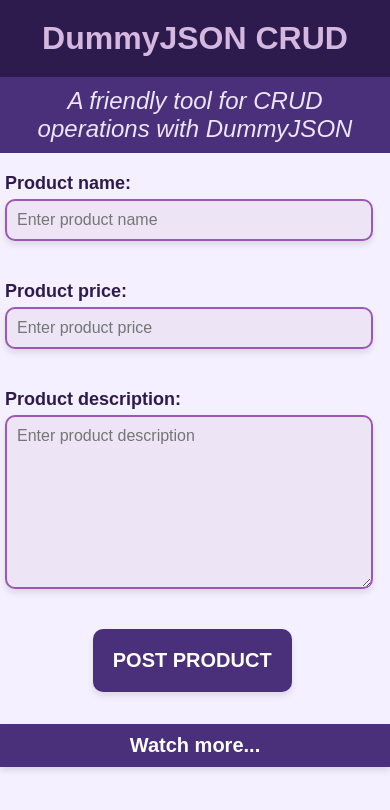
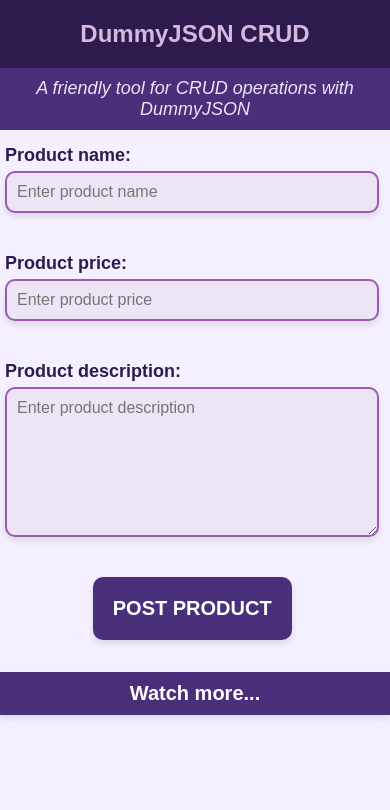
Before and after one commit to Tiguer04/DummyJSON-CRUD, a website: page public/index.html in a window 390 px wide. Drawn offline with Linux system fonts and the light colour scheme; some packages are replaced by stand-ins of ours; no server answers; a script that the page names is missing; a web font is replaced by a local one.

Commit message:
The input's size error has been solved.

```diff
--- a/public/styles.css
+++ b/public/styles.css
@@ -66,6 +66,7 @@
   background-color: #EDE5F5;
   color:#2D1B4E;
   border: 2px solid #9B59B6;
+  box-sizing: border-box;
 }
 
 textarea{
@@ -80,6 +81,7 @@
   background-color: #EDE5F5;
   color:#2D1B4E;
   max-height: 250px;
+  box-sizing: border-box;
 }
 
 ul{
@@ -145,11 +147,11 @@
 }
 
 .editInput{
-  width: 97%;
+  width: 100%;
 }
 
 .editTextarea{
-  width: 97%;
+  width: 100%;
 }
 
 #postButton{
@@ -199,7 +201,7 @@
   font-size: 16px;
   border-radius: 10px;
   box-shadow: 0px 4px 6px rgba(0, 0, 0, 0.1);
-  width: 92%;
+  width: 100%;
   max-width: 700px;
   min-width: 380px;
   background-color: #EDE5F5;
@@ -213,7 +215,7 @@
   border: 2px solid #9B59B6;
   border-radius: 10px;
   box-shadow: 0px 4px 6px rgba(0, 0, 0, 0.1);
-  width: 92%;
+  width: 100%;
   max-width: 700px;
   height: 150px;
   font-family: "Elms Sans", sans-serif;
@@ -269,17 +271,38 @@
 }
 
 .editInput{
-  width: 95%;
+  width: 100%;
 }
 
 .editTextarea{
-  width: 95%;
+  width: 100%;
 }
 
 }
 
 
 @media(max-width: 480px){
+
+h1{
+  background-color: #2D1B4E;
+  padding: 20px;
+  margin-top: 0px;
+  margin-bottom: 0px;
+  text-align: center;
+  color: #D4B8E0;
+  font-size: 24px;
+}
+
+h2{
+  font-style: italic;
+  font-weight: normal;
+  background-color: #4A2F7A;
+  padding: 10px;
+  margin-top: 0px;
+  text-align: center;
+  color: #EDE5F5;
+  font-size: 18px;
+}
 
 .buttonContainer{
   display: flex;
@@ -295,7 +318,7 @@
   font-size: 16px;
   border-radius: 10px;
   box-shadow: 0px 4px 6px rgba(0, 0, 0, 0.1);
-  width: 92%;
+  width: 100%;
   max-width: 420px;
   min-width: 200px;
   background-color: #EDE5F5;
@@ -309,7 +332,7 @@
   border: 2px solid #9B59B6;
   border-radius: 10px;
   box-shadow: 0px 4px 6px rgba(0, 0, 0, 0.1);
-  width: 92%;
+  width: 100%;
   max-width: 420px;
   min-width: 200px;
   height: 150px;
@@ -365,12 +388,4 @@
   width: 90%;
 }
 
-.editInput{
-  width: 95%;
 }
-
-.editTextarea{
-  width: 95%;
-}
-
-}
```
